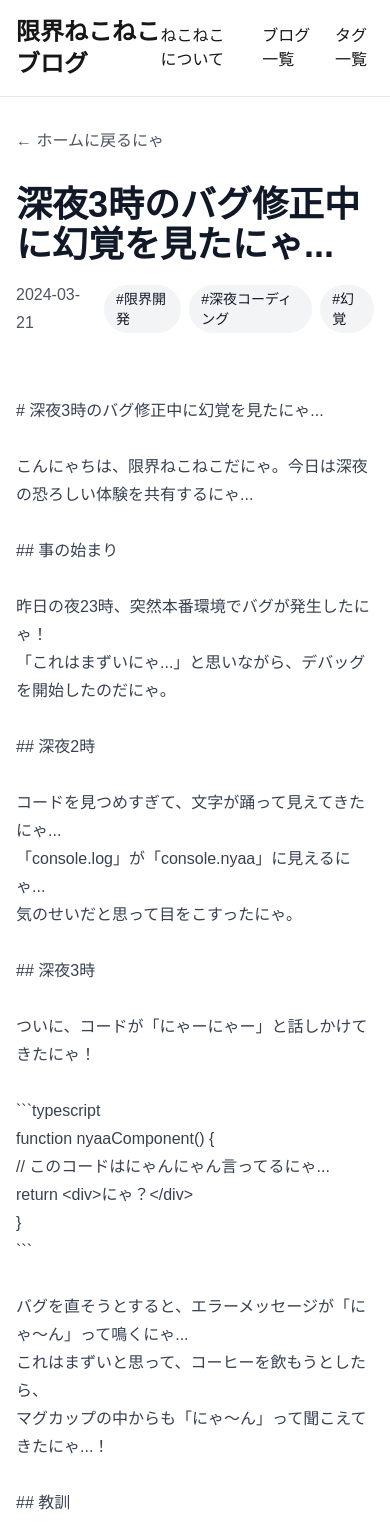
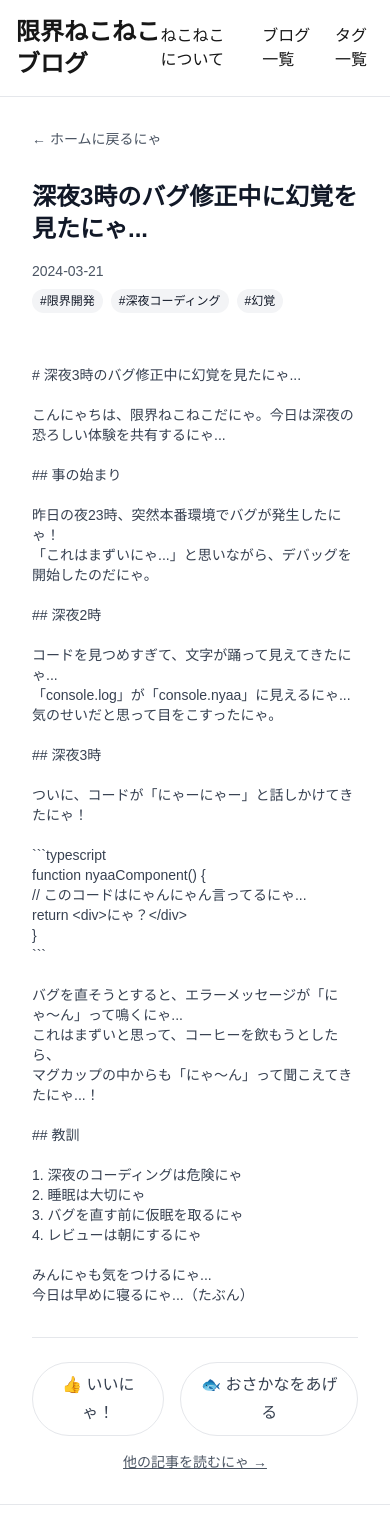
Before and after one commit to 8D0N/limited-nekoneko-blog, a Next.js app: page /blog/1 in a window 390 px wide. Shown: the top 1530 px of the page. Built offline with nearby package versions, Linux system fonts and the light colour scheme.

Commit message:
adapt smart device

```diff
--- a/app/blog/[id]/page.tsx
+++ b/app/blog/[id]/page.tsx
@@ -361,11 +361,11 @@ export default async function BlogPost({ params }: Props) {
     }
 
     return (
-        <div className="max-w-4xl mx-auto">
+        <div className="max-w-4xl mx-auto px-4 sm:px-6">
             <div className="mb-8">
                 <Link
                     href="/"
-                    className="text-gray-600 hover:text-gray-900 flex items-center gap-2"
+                    className="text-gray-600 dark:text-gray-400 hover:text-gray-900 dark:hover:text-gray-200 flex items-center gap-2 text-sm sm:text-base"
                 >
                     ← ホームに戻るにゃ
                 </Link>
@@ -373,15 +373,15 @@ export default async function BlogPost({ params }: Props) {
 
             <article className="prose dark:prose-invert max-w-none">
                 <div className="mb-8">
-                    <h1 className="text-4xl font-bold mb-4">{post.title}</h1>
-                    <div className="flex gap-4 items-center text-gray-600">
+                    <h1 className="text-2xl sm:text-4xl font-bold mb-4">{post.title}</h1>
+                    <div className="flex flex-wrap gap-2 sm:gap-4 items-center text-gray-600 dark:text-gray-400 text-sm sm:text-base">
                         <time>{post.date}</time>
-                        <div className="flex gap-2">
+                        <div className="flex flex-wrap gap-2">
                             {post.tags.map(tag => (
                                 <Link
                                     key={tag}
                                     href={`/tags/${tag}`}
-                                    className="text-sm px-3 py-1 bg-gray-100 dark:bg-gray-800 dark:text-gray-200 rounded-full hover:bg-gray-200 dark:hover:bg-gray-700 no-underline"
+                                    className="text-xs sm:text-sm px-2 sm:px-3 py-1 bg-gray-100 dark:bg-gray-800 dark:text-gray-200 rounded-full hover:bg-gray-200 dark:hover:bg-gray-700 no-underline"
                                 >
                                     #{tag}
                                 </Link>
@@ -390,15 +390,18 @@ export default async function BlogPost({ params }: Props) {
                     </div>
                 </div>
 
-                <div className="markdown-content whitespace-pre-line">
+                <div className="markdown-content whitespace-pre-line text-sm sm:text-base">
                     {post.content}
                 </div>
 
-                <div className="mt-12 pt-8 border-t dark:border-gray-700">
-                    <div className="flex items-center justify-between">
+                <div className="mt-8 sm:mt-12 pt-6 sm:pt-8 border-t dark:border-gray-700">
+                    <div className="flex flex-col sm:flex-row items-center justify-between gap-4">
                         <LikeButtons />
                         <div className="flex gap-4">
-                            <Link href="/blog" className="text-gray-600 dark:text-gray-400 hover:text-gray-900 dark:hover:text-gray-200">
+                            <Link
+                                href="/blog"
+                                className="text-gray-600 dark:text-gray-400 hover:text-gray-900 dark:hover:text-gray-200 text-sm sm:text-base"
+                            >
                                 他の記事を読むにゃ →
                             </Link>
                         </div>
--- a/app/page.tsx
+++ b/app/page.tsx
@@ -48,41 +48,48 @@ const posts: BlogPost[] = [
 
 export default function Home() {
   return (
-    <div className="grid grid-rows-[20px_1fr_20px] items-center justify-items-center min-h-screen p-8 pb-20 gap-16 sm:p-20">
-      <main className="flex flex-col gap-8 row-start-2 items-center">
+    <div className="min-h-screen px-4 sm:px-8 py-8 sm:py-16">
+      <main className="max-w-4xl mx-auto">
         <section className="mb-12 text-center">
-          <h1 className="text-4xl font-bold mb-4">
-            限界ねこねこの<br />
+          <h1 className="text-3xl sm:text-4xl font-bold mb-4">
+            限界ねこねこの<br className="sm:hidden" />
             エンジニア日記にゃ！
           </h1>
-          <p className="text-gray-600">
-            深夜のバグ修正、締切に追われる日々、<br />
+          <p className="text-gray-600 dark:text-gray-400 text-sm sm:text-base">
+            深夜のバグ修正、締切に追われる日々、<br className="sm:hidden" />
             そんな限界プログラマーの日常をお届けするにゃ！<br />
             （たまに意識飛んでるけど気にしないでにゃ...）
           </p>
         </section>
 
-        <div className="grid gap-8 max-w-4xl">
+        <div className="space-y-6 sm:space-y-8">
           {posts.map(post => (
             <article
               key={post.id}
-              className="border dark:border-gray-700 rounded-lg p-6 hover:shadow-lg transition-shadow dark:bg-gray-800"
+              className="border dark:border-gray-700 rounded-lg p-4 sm:p-6 hover:shadow-lg transition-shadow dark:bg-gray-800"
             >
               <div className="mb-4">
-                <time className="text-gray-500 dark:text-gray-400 text-sm">{post.date}</time>
-                <h2 className="text-2xl font-bold mt-2 mb-3">
-                  <Link href={`/blog/${post.id}`} className="hover:text-gray-600 dark:text-gray-100 dark:hover:text-gray-300">
+                <time className="text-gray-500 dark:text-gray-400 text-sm">
+                  {post.date}
+                </time>
+                <h2 className="text-xl sm:text-2xl font-bold mt-2 mb-3">
+                  <Link
+                    href={`/blog/${post.id}`}
+                    className="hover:text-gray-600 dark:text-gray-100 dark:hover:text-gray-300"
+                  >
                     {post.title}
                   </Link>
                 </h2>
-                <p className="text-gray-600 dark:text-gray-300">{post.excerpt}</p>
+                <p className="text-gray-600 dark:text-gray-400 text-sm sm:text-base">
+                  {post.excerpt}
+                </p>
               </div>
-              <div className="flex gap-2">
+              <div className="flex flex-wrap gap-2">
                 {post.tags.map(tag => (
                   <Link
                     key={tag}
                     href={`/tags/${tag}`}
-                    className="text-sm px-3 py-1 bg-gray-100 dark:bg-gray-800 dark:text-gray-200 rounded-full hover:bg-gray-200 dark:hover:bg-gray-700"
+                    className="text-xs sm:text-sm px-2 sm:px-3 py-1 bg-gray-100 dark:bg-gray-800 dark:text-gray-200 rounded-full hover:bg-gray-200 dark:hover:bg-gray-700"
                   >
                     #{tag}
                   </Link>
```
